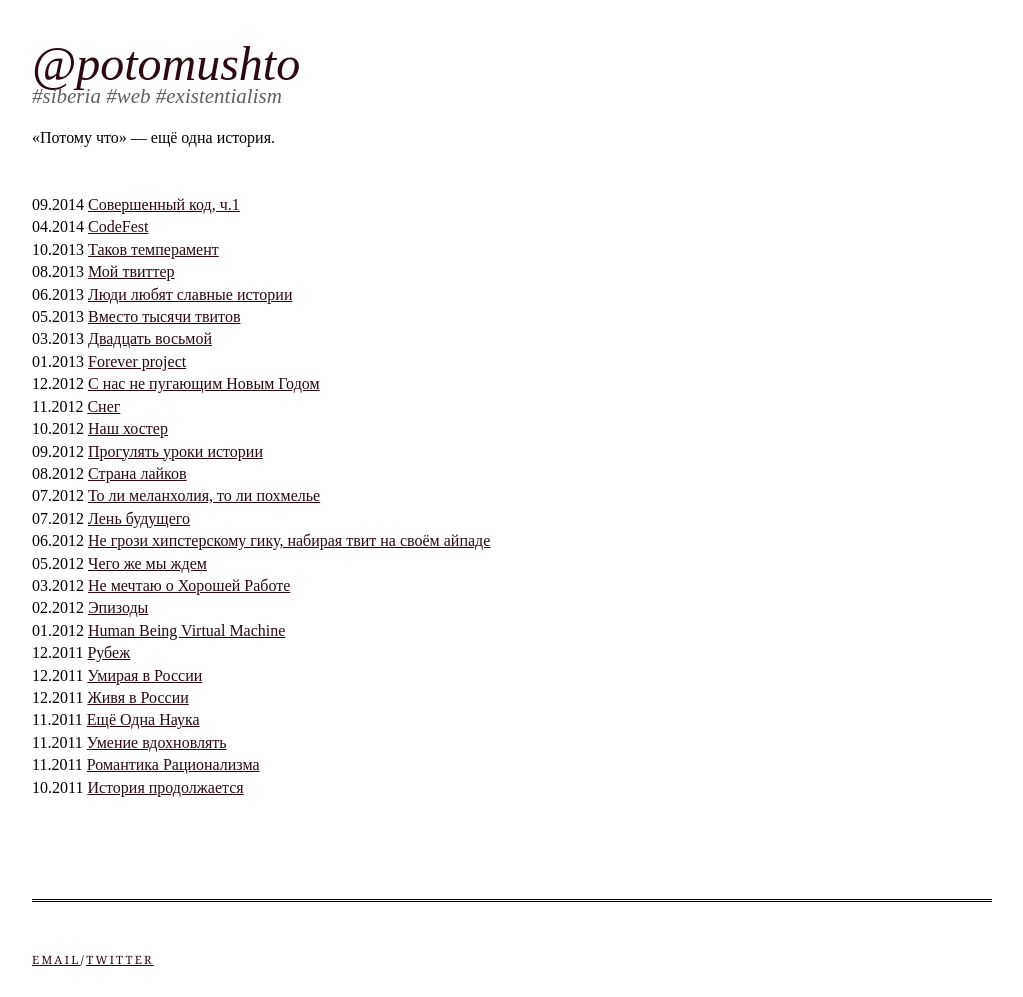
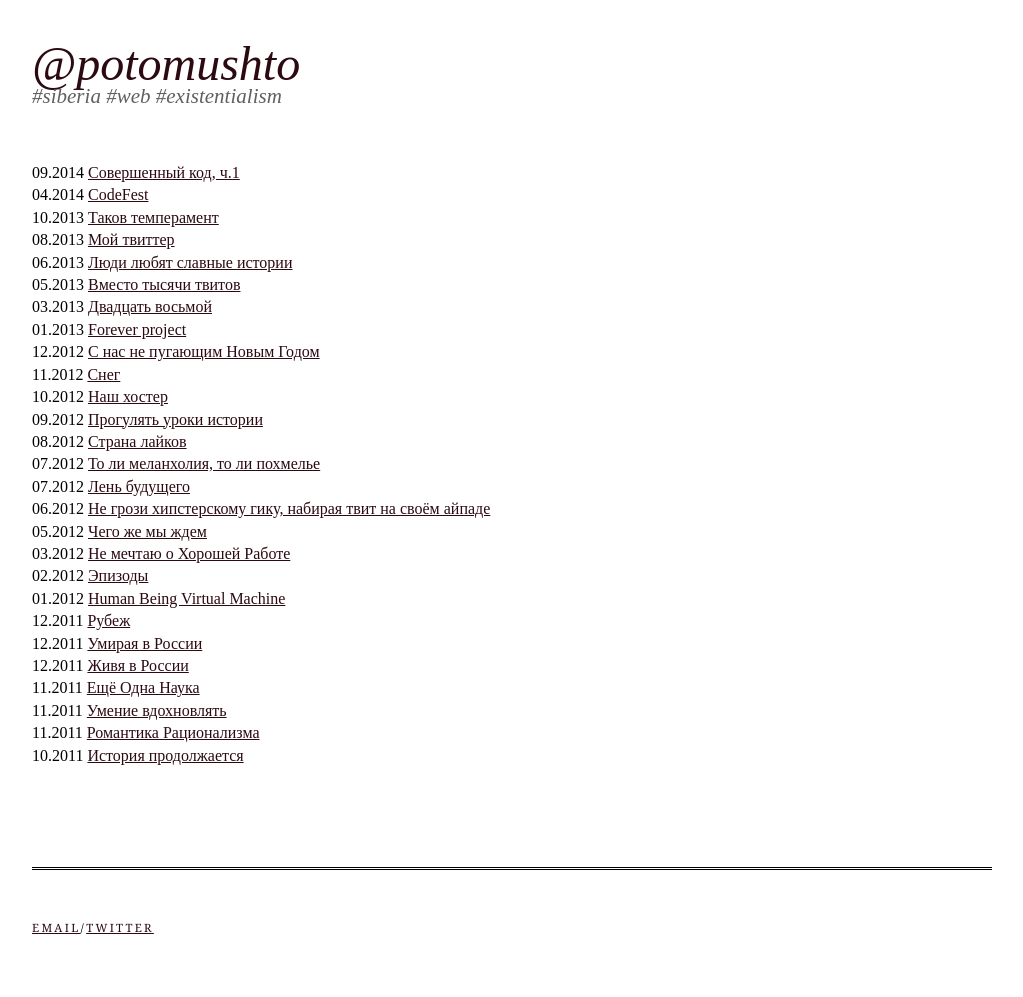
Before and after one commit to ptmt/ptmt.github.com, a Jekyll site: the page built from stories.html, in a window 1280 px wide. Shown: the whole page, without its empty margins (128-1151 px from the left). Built offline with Jekyll 4.4.1, drawn with Linux system fonts in a browser that asks for light colours; Markdown is read by kramdown in place of the engine named in the settings; after the commit the page ends 965 px from its top, so only the background shows below that.

Commit message:
Update stories.html

```diff
--- a/stories.html
+++ b/stories.html
@@ -4,9 +4,6 @@ title: вот почему
 ---
 
 <article>
-
-
-  <p>&laquo;Потому что&raquo; &mdash; ещё одна история.</p>
 
   <ul class="posts">
     {% for post in site.posts %}
```
